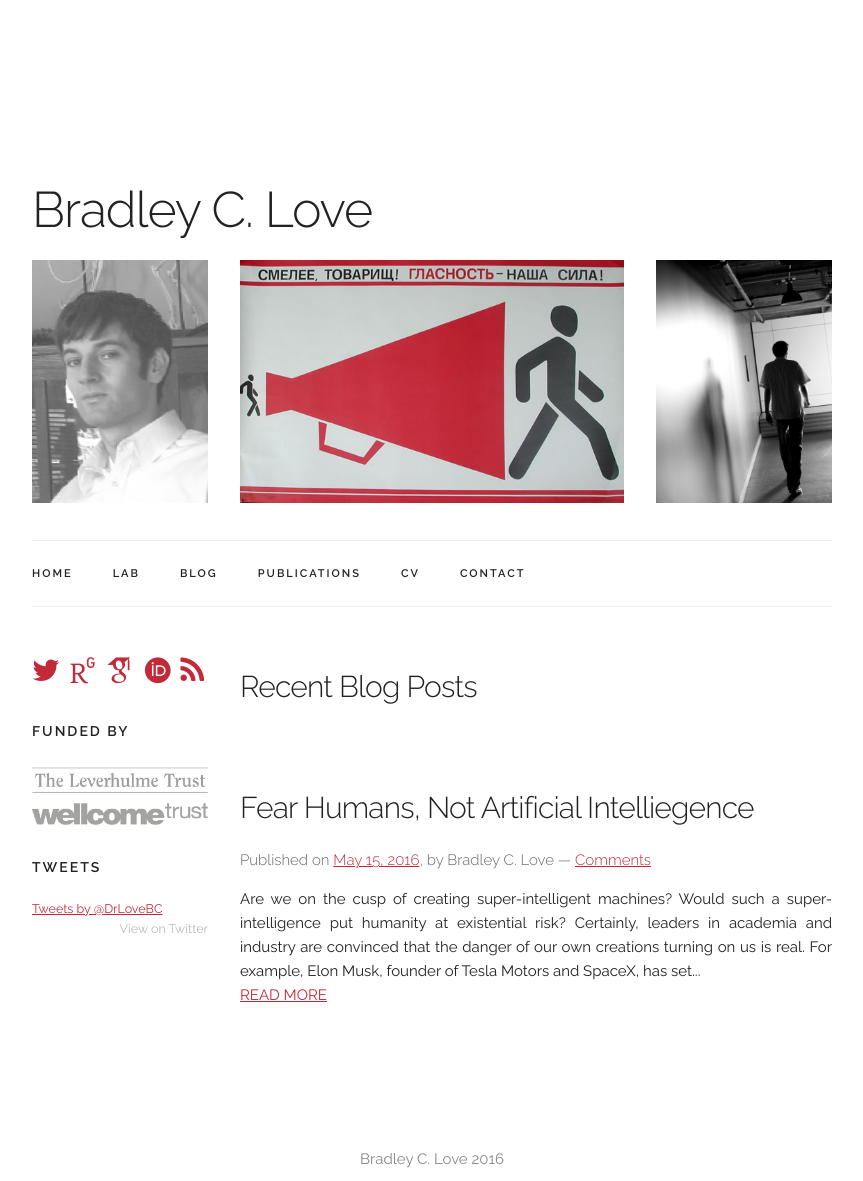
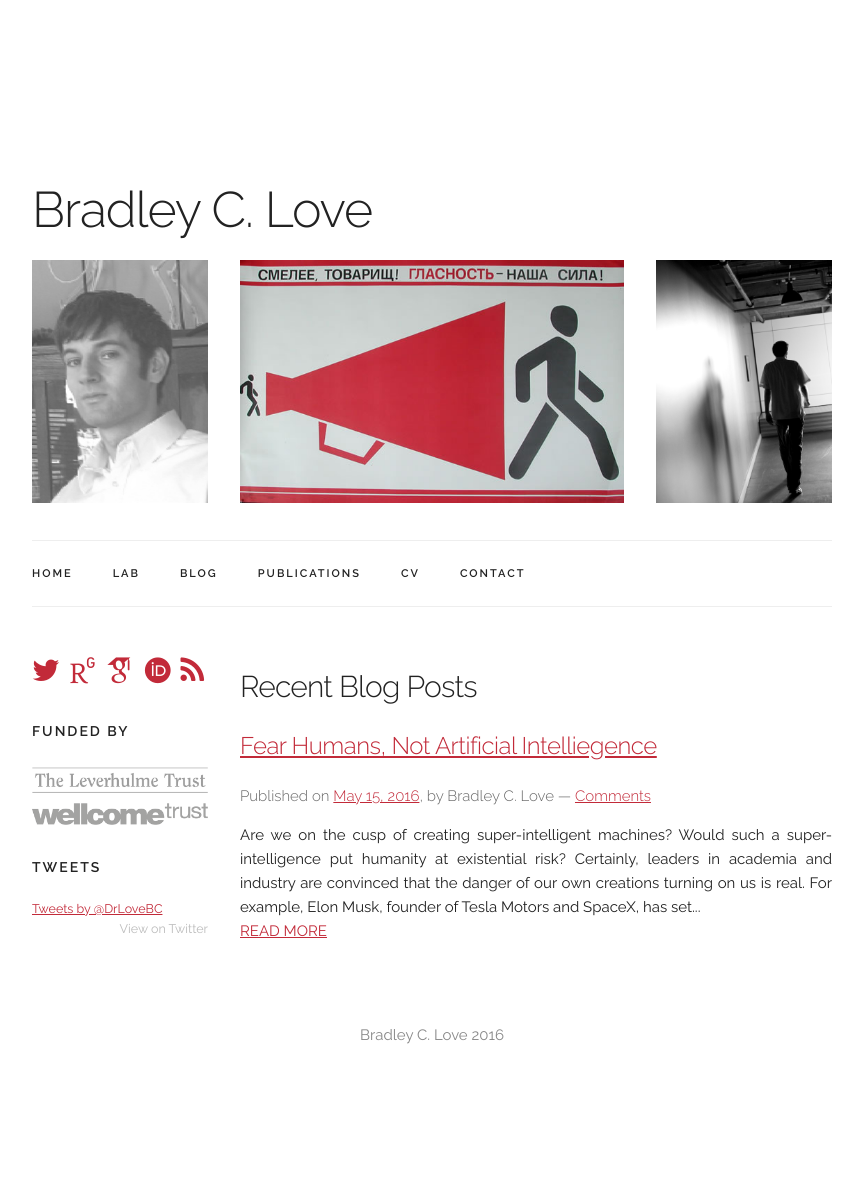
Before and after one commit to lovebc/lovebc.github.io, a Jekyll site: the page built from blog.html, in a window 1280 px wide. Shown: the whole page, without its empty margins (208-1071 px from the left). Built offline with Jekyll 4.4.1, drawn with Linux system fonts in a browser that asks for light colours; nearby versions of some CDN libraries; some web fonts are replaced; comment, search, counter and statistics services are not loaded; after the commit the page ends 1057 px from its top, so only the background shows below that.

Commit message:
Update blog.html

```diff
--- a/blog.html
+++ b/blog.html
@@ -6,14 +6,10 @@
 
 {% for post in site.posts %}
 
-      {% if forloop.first == true %}
-          <div class="docs-section examples top" id="posts">
-      {% else %}
-          <div class="docs-section examples" id="posts">
-      {% endif %}
+      <div id="posts">
 
       <article class="post">
-        <h4><a href="{{ site.baseurl }}{{ post.url }}">{{ post.title }}</a></h4>
+        <h5><a href="{{ site.baseurl }}{{ post.url }}">{{ post.title }}</a></h5>
         <div class ="date">Published on <a href="{{ site.baseurl }}{{ post.url }}">{{ post.date | date: "%B %e, %Y" }}</a>,
          by {{ post.author }}
   — <a href="{{ site.baseurl }}{{ post.url }}#disqus_thread" data-disqus-identifier="{{ post.url }}">Comments</a>
```
